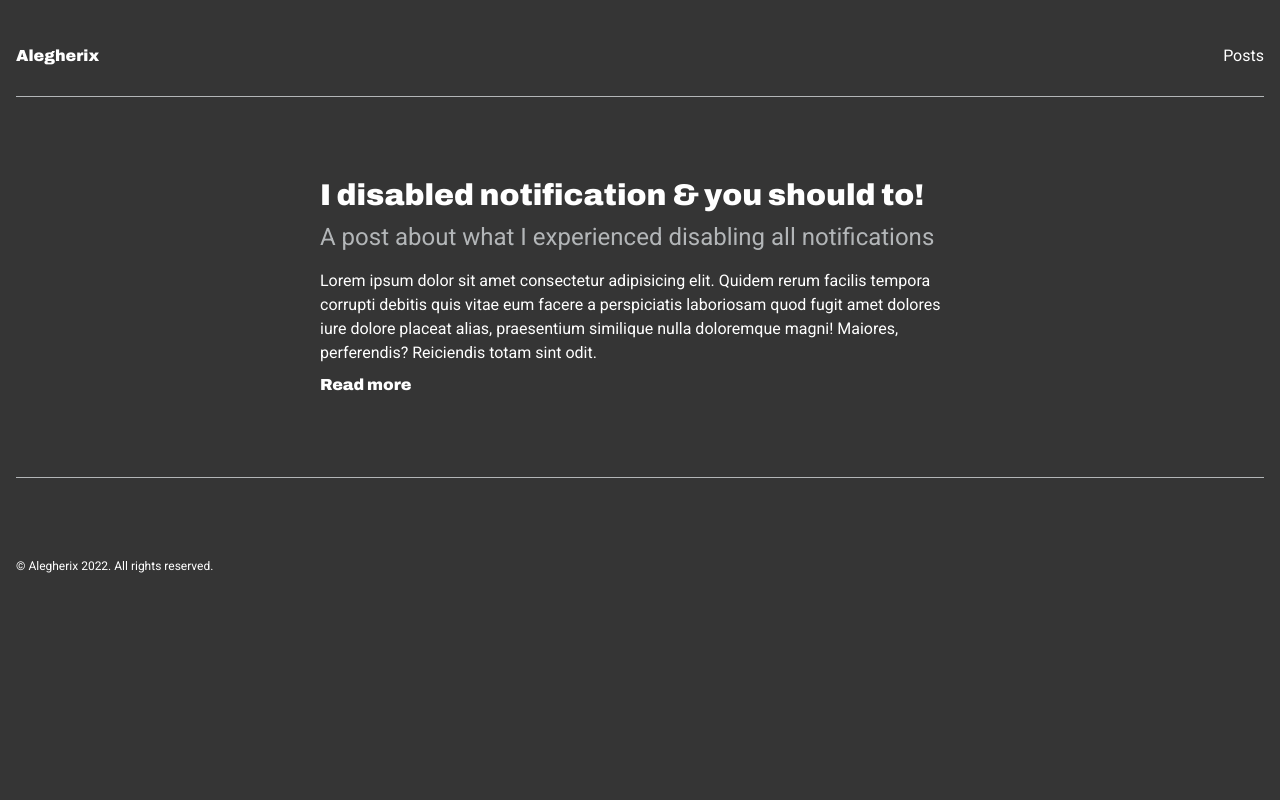
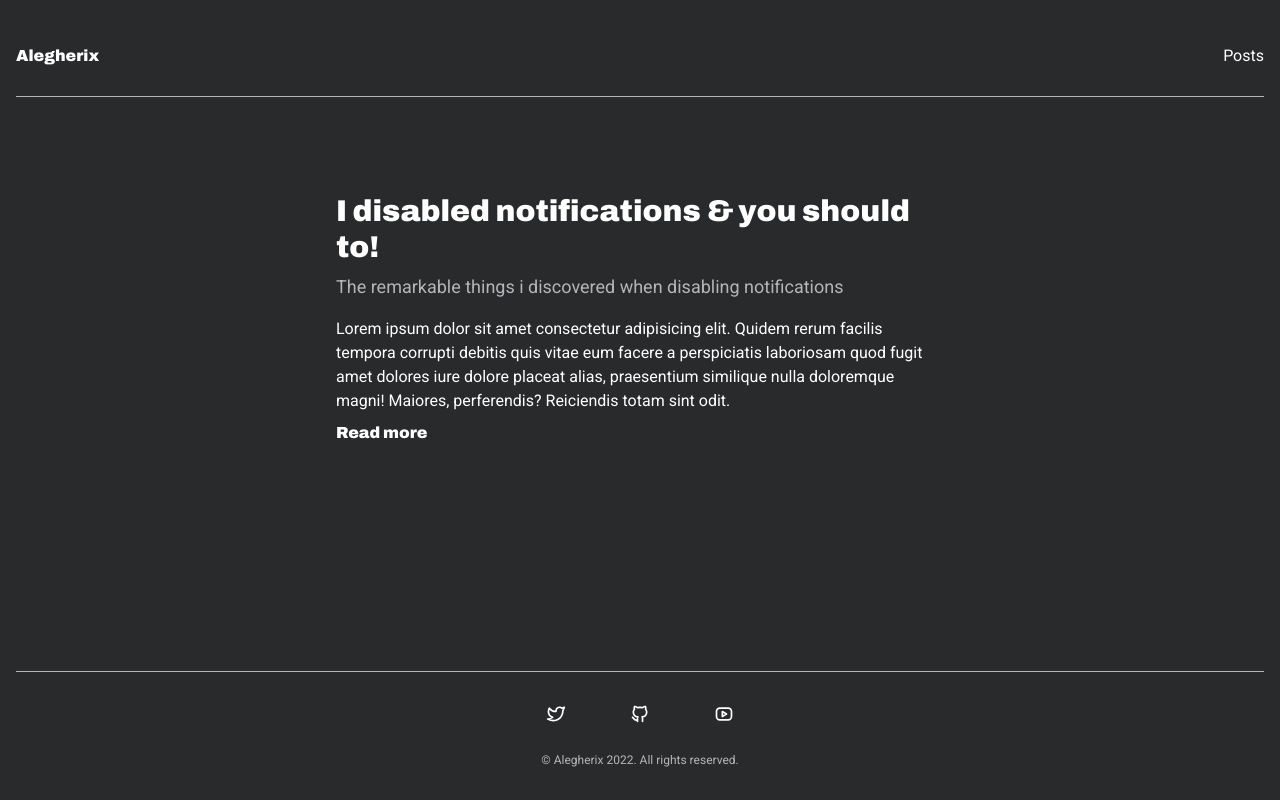
Before and after one commit to Alegherix/personalBlog, a Next.js app: page / in a window 1280 px wide. Built offline with nearby package versions, Linux system fonts and the light colour scheme.

Commit message:
Added hover bounce

```diff
--- a/app/globals.css
+++ b/app/globals.css
@@ -4,15 +4,15 @@
 
 @layer base {
   h1 {
-    @apply text-4xl;
+    @apply text-2xl md:text-3xl lg:text-6xl;
   }
 
   h2 {
-    @apply text-3xl;
+    @apply text-2xl md:text-3xl;
   }
 
   h3,h4 {
-    @apply text-2xl
+    @apply text-lg
   }
 }
 
@@ -20,4 +20,8 @@
   .center {
     @apply flex items-center justify-center
   }
+
+  .transitionAnimation{
+    @apply transition duration-200 ease-in-out
+  }
 }
--- a/app/layout.tsx
+++ b/app/layout.tsx
@@ -9,14 +9,11 @@ export default function RootLayout({
   children: React.ReactNode;
 }) {
   return (
-    <html
-      className={`${roboto.className} bg-dark-800 text-white p-4`}
-      lang="en"
-    >
+    <html className={`${roboto.className} bg-dark-900 text-white `} lang="en">
       <head />
-      <body className="max-w-screen-xl mx-auto">
+      <body className="max-w-screen-xl mx-auto flex min-h-screen p-4 flex-col relative">
         <Navbar />
-        {children}
+        <main className="flex-grow">{children}</main>
         <Footer />
       </body>
     </html>
--- a/app/page.tsx
+++ b/app/page.tsx
@@ -3,10 +3,8 @@ import { Heading } from 'components/Heading';
 
 export default function Home() {
   return (
-    <main>
-      <section className="flex items-center justify-center">
-        <BlogCard slug="Disabled Notifications" />
-      </section>
-    </main>
+    <section className="flex items-center justify-center">
+      <BlogCard slug="Disabled Notifications" />
+    </section>
   );
 }
--- a/app/posts/[slug]/page.tsx
+++ b/app/posts/[slug]/page.tsx
@@ -1,11 +1,9 @@
-import { PostFooter } from 'app/posts/[slug]/PostFooter';
 import React from 'react';
 
 export default function page() {
   return (
     <>
       <div>Hello from Page</div>
-      <PostFooter />
     </>
   );
 }
--- a/components/BlogCard.tsx
+++ b/components/BlogCard.tsx
@@ -2,6 +2,8 @@ import { Heading } from 'components/Heading';
 import Link from 'next/link';
 import React from 'react';
 import { archivo } from 'utils/fonts';
+import { clsx } from 'clsx';
+import { IconArrowNarrowRight } from '@tabler/icons';
 
 type BlogCardProps = {
   title?: string;
@@ -17,10 +19,14 @@ export const BlogCard: React.FC<BlogCardProps> = ({
   title,
 }) => {
   return (
-    <article className="bg-dark-800 flex flex-col gap-2 max-w-screen-sm">
-      <Heading as="h2">I disabled notification & you should to! </Heading>
+    <article>
+      <Link
+        className={'group flex flex-col gap-2 max-w-screen-sm group p-4'}
+        href={`/posts/${slug}`}
+      >
+        <Heading as="h2">I disabled notifications & you should to!</Heading>
         <Heading as="h3" variant="Secondary">
-        A post about what I experienced disabling all notifications
+          The remarkable things i discovered when disabling notifications
         </Heading>
         <p className="mt-2">
           Lorem ipsum dolor sit amet consectetur adipisicing elit. Quidem rerum
@@ -29,9 +35,18 @@ export const BlogCard: React.FC<BlogCardProps> = ({
           praesentium similique nulla doloremque magni! Maiores, perferendis?
           Reiciendis totam sint odit.
         </p>
-
-      <Link className={`${archivo.className} w-fit`} href={`/posts/${slug}`}>
+        <span
+          className={clsx(
+            archivo.className,
+            'group-hover:text-heaven-500 transitionAnimation flex gap-1 items-center'
+          )}
+        >
           Read more
+          <IconArrowNarrowRight
+            className="text-heaven-500 hidden group-hover:block animate-fadeAndBounce"
+            size={20}
+          />
+        </span>
       </Link>
     </article>
   );
--- a/components/Footer.tsx
+++ b/components/Footer.tsx
@@ -1,11 +1,54 @@
 import { Separator } from 'components/Separator';
 import React from 'react';
+import {
+  IconBrandTwitter,
+  IconBrandGithub,
+  IconBrandYoutube,
+  TablerIcon,
+} from '@tabler/icons';
+
+type SocialMedia = {
+  name: string;
+  url: string;
+  icon: TablerIcon;
+};
+
+const socialMedia: SocialMedia[] = [
+  {
+    name: 'Twitter',
+    url: 'https://twitter.com/alegherix',
+    icon: IconBrandTwitter,
+  },
+  {
+    name: 'Github',
+    url: 'https://www.github.com/alegherix',
+    icon: IconBrandGithub,
+  },
+  {
+    name: 'Youtube',
+    url: 'https://www.youtube.com/channel/UCDk7JqZdFp2PUpOW0Ea2KKA',
+    icon: IconBrandYoutube,
+  },
+];
 
 export const Footer: React.FC = () => {
   return (
-    <footer className="text-xs">
-      <Separator className="my-20" />
-      <p>© Alegherix 2022. All rights reserved.</p>
+    <footer className="text-xs sticky bottom-0 flex flex-col items-center justify-center ">
+      <Separator />
+      <div className="flex gap-12 items-center justify-center mt-6 mb-5">
+        {socialMedia.map((social) => (
+          <a
+            className="transitionAnimation hover:text-heaven-500 p-2"
+            href={social.url}
+            key={social.name}
+          >
+            <social.icon size={20} />
+          </a>
+        ))}
+      </div>
+      <p className="mb-4 text-dark-700">
+        © Alegherix 2022. All rights reserved.
+      </p>
     </footer>
   );
 };
--- a/package.json
+++ b/package.json
@@ -9,6 +9,7 @@
     "lint": "next lint"
   },
   "dependencies": {
+    "@tabler/icons": "^1.111.0",
     "@types/node": "18.11.9",
     "@types/react": "18.0.25",
     "@types/react-dom": "18.0.9",
--- a/tailwind.config.js
+++ b/tailwind.config.js
@@ -7,9 +7,25 @@ module.exports = {
   ],
   theme: {
     extend: {
-      colors: {
+      keyframes: {
+        fadeIn: {
+          "0%": { opacity: 0 },
+          "100%": { opacity: 1 },
+        },
+        bounceSide: {
+          '0%, 100%': { transform: 'translateX(25%)' },
+          '50%': { transform: 'translateX(0)' },
+        }
+      },
+      animation: {
+        fadeAndBounce : 'fadeIn 1s ease-in-out, bounceSide 1.3s ease-in-out infinite'
+      },
+
+        colors: {
+        "dark-900": "#292A2B",
         'dark-800': "#353535",
-        'dark-700': '#B3B6B8'
+        'dark-700': '#B3B6B8',
+        "heaven-500": "#27A4FF",
       }
     },
   },
```
Also changed, not shown: 1 other file (tests, documents, lock files or other folders). Lines whose indentation alone changed are shown as unchanged.
